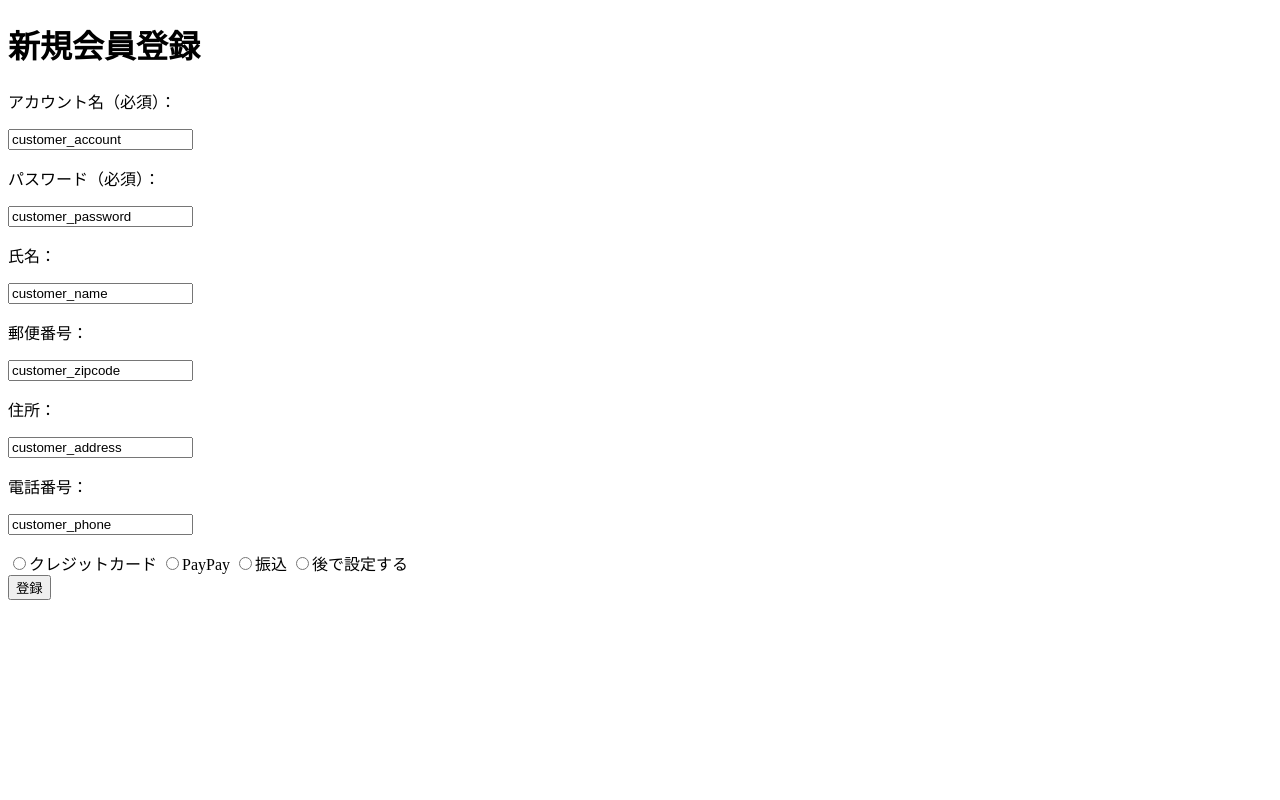
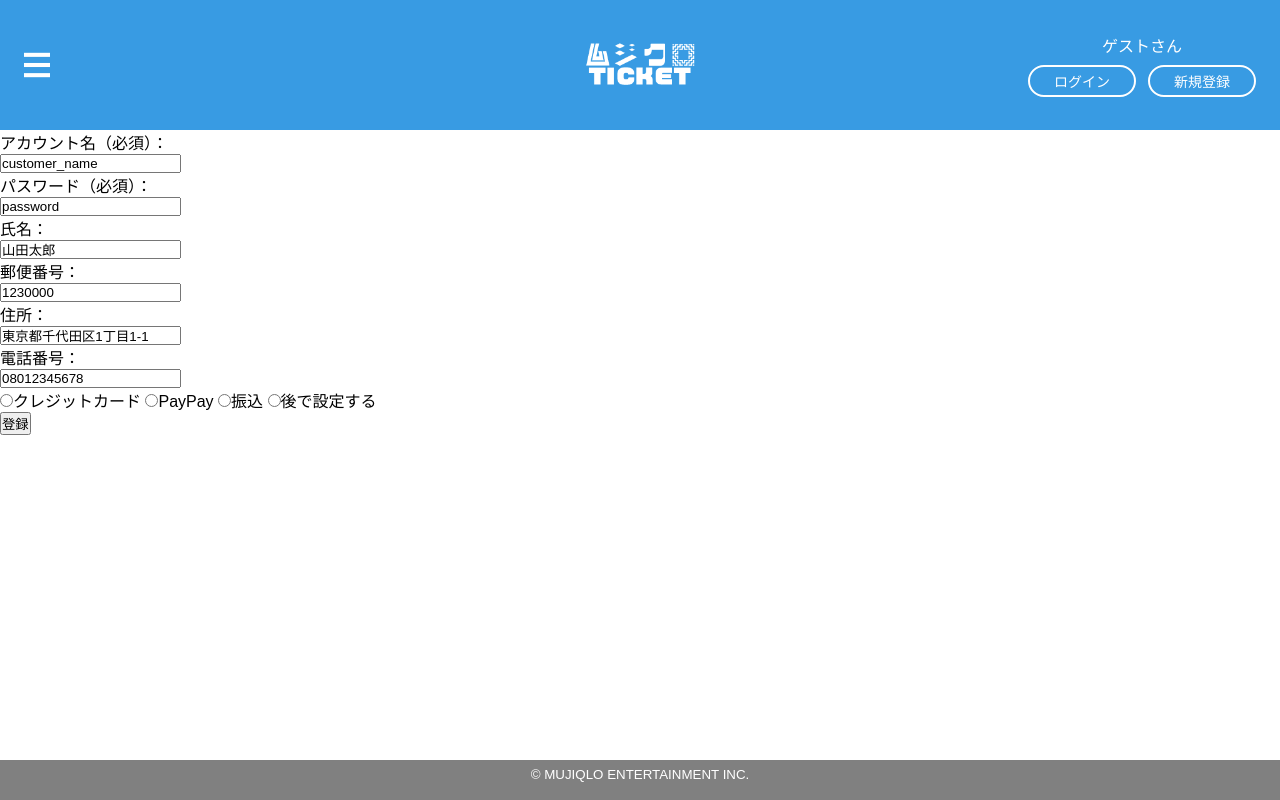
Before and after one commit to Kinoue-mynavi/team-false-dev-practice, a Flask app: template flask_app/templates/customer/auth/signup.html in a window 1280 px wide. Run offline with Flask 3, Linux system fonts and the light colour scheme; the template is opened without the code that fills it, so the values that code supplies are empty.

Commit message:
add signup customer_auth

```diff
--- /dev/null
+++ b/flask_app/templates/customer/auth/login.html
@@ -0,0 +1 @@
+ログイン画面U1-2
--- a/flask_app/templates/customer/auth/signup.html
+++ b/flask_app/templates/customer/auth/signup.html
@@ -1,40 +1,33 @@
-<!DOCTYPE html>
-<html lang="ja">
-<head>
-    <meta charset="UTF-8">
-	<title>新規会員登録</title>
-</head>
-<header>
-    <h1>新規会員登録</h1>
-</header>
-<body>
+{% extends "layout_customer.html" %}
+
+{% block body %}
     <main>
         <div class="new_member_registration">
 
             <form id="inputForm" method="post" class="new_member_registration">
                 <div id="form_area" class="base_pattern">
                 <p>アカウント名<span class="required">（必須）</span>：</p>
-                <p><input name="customer_account" type="text" value="customer_account"></p>
+                <p><input name="customer_account" type="text" value="customer_name"></p>
 
                 <p>パスワード<span class="required">（必須）</span>：</p>
-                <p><input name="customer_password" type="text" value="customer_password"></p>
+                <p><input name="customer_password" type="text" value="password"></p>
 
                 <p>氏名<span class="required"></span>：</p>
-                <p><input name="customer_name" type="text" value="customer_name"></p>
+                <p><input name="customer_name" type="text" value="山田太郎"></p>
 
                 <p>郵便番号<span class="required"></span>：</p>
-                <p><input name="customer_zipcode" type="text" value="customer_zipcode"></p>
+                <p><input name="customer_zipcode" type="text" value="1230000"></p>
 
                 <p>住所<span class="required"></span>：</p>
-                <p><input name="customer_address" type="text" value="customer_address"></p>
+                <p><input name="customer_address" type="text" value="東京都千代田区1丁目1-1"></p>
 
                 <p>電話番号<span class="required"></span>：</p>
-                <p><input name="customer_phone" type="text" value="customer_phone"></p>
+                <p><input name="customer_phone" type="text" value="08012345678"></p>
 
-                <input type="radio" name="customer_payment" value="クレジットカード">クレジットカード
-                <input type="radio" name="customer_payment" value="PayPay">PayPay
-                <input type="radio" name="customer_payment" value="振込">振込
-                <input type="radio" name="customer_payment" value="後で設定する">後で設定する
+                <input type="radio" name="customer_payment" value=1>クレジットカード
+                <input type="radio" name="customer_payment" value=2>PayPay
+                <input type="radio" name="customer_payment" value=3>振込
+                <input type="radio" name="customer_payment" value=0>後で設定する
 
                 </div>
                 <div id="button_area">
@@ -43,4 +36,5 @@
             </form>
         </div>
     </main>
-</body>
+
+{% endblock %}
```
Also changed, not shown: flask_app/views/customer/customer_auth.py (+16 -5 lines).
